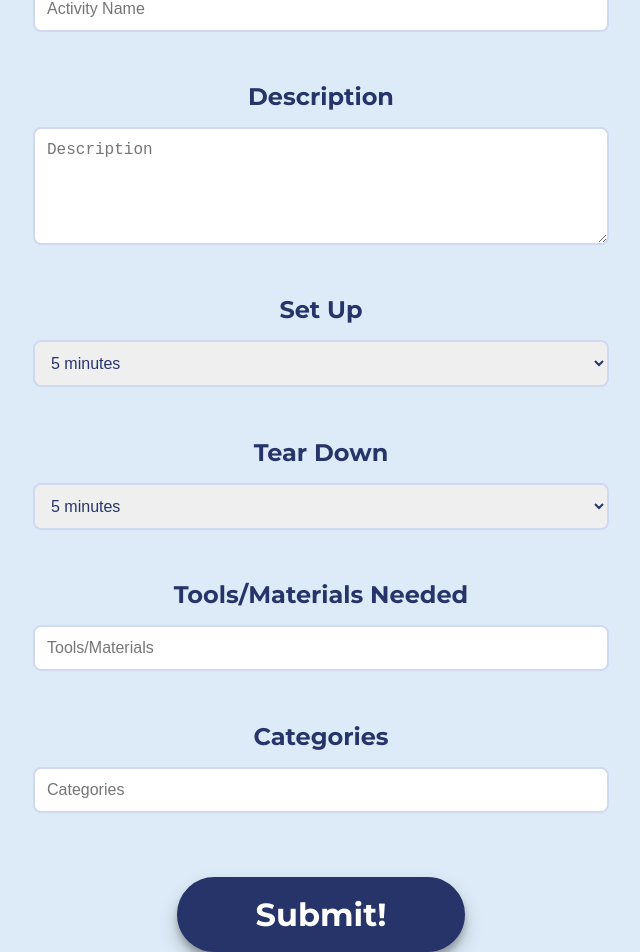
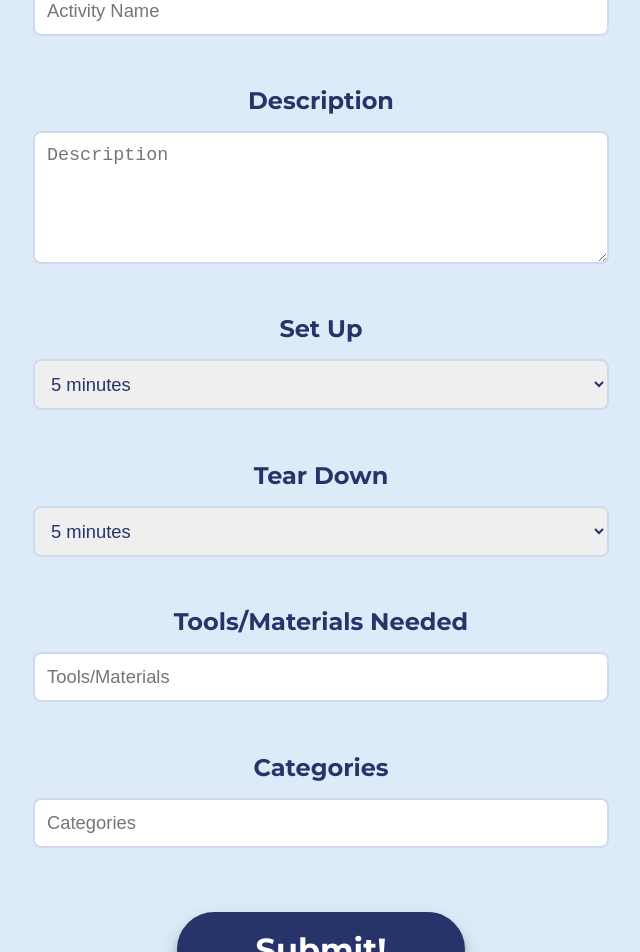
Before and after one commit to katredford/BBCM.programsDB, a React (Create React App) app in the folder client/: page /form in a window 1280 px wide. Shown: the part 855-1807 px from the top of the page, without its empty margins (319-959 px from the left). Built offline with nearby package versions, Linux system fonts and the light colour scheme.

Commit message:
style login page

```diff
--- a/client/src/components/Form/index.js
+++ b/client/src/components/Form/index.js
@@ -13,21 +13,21 @@ function ActivityForm() {
 
     return (
         <section>
-            <h1 id="form-header">Enter Activity Info</h1>
+            <h1 className="form-header">Enter Activity Info</h1>
 
-            <div id="wrapper">
+            <div className="activity-wrapper">
                 <form className="activity-form">
                     {/* activity name input */}
                     <label for="activityName">Activity Name</label>
-                    <input type="text" placeholder="Activity Name" name="activityName" id="name" class="form-input" />
+                    <input type="text" placeholder="Activity Name" name="activityName" id="name" className="form-input" />
 
                     {/* description textarea */}
                     <label for="description">Description</label>
-                    <textarea placeholder="Description" name="description" id="description" class="form-input" rows="5"/>
+                    <textarea placeholder="Description" name="description" id="description" className="form-input" rows="5"/>
 
                     {/* set up time dropdown with min ranges */}
                     <label for="set-up">Set Up</label>
-                    <select name="set-up" id="setup-time" class="form-input">
+                    <select name="set-up" id="setup-time" className="form-input">
                         <option value="5 minutes">5 minutes</option>
                         <option value="10 minutes">10 minutes</option>
                         <option value="15 minutes">15 minutes</option>
@@ -37,7 +37,7 @@ function ActivityForm() {
                     {/* tear down time dropdown with min ranges*/}
                     <label for="tearDown">Tear Down</label>
                     <select name="tearDown" className="form-input">
-                        <option value="5 minutes" className="min">5 minutes</option>
+                        <option value="5 minutes">5 minutes</option>
                         <option value="10 minutes">10 minutes</option>
                         <option value="15 minutes">15 minutes</option>
                         <option value="20 minutes">20 minutes</option>
@@ -45,11 +45,11 @@ function ActivityForm() {
 
                     {/* tools/materials needed */}
                     <label for="toolsMaterials">Tools/Materials Needed</label>
-                    <input type="input" placeholder="Tools/Materials" name="toolsMaterials" class="form-input" />
+                    <input type="input" placeholder="Tools/Materials" name="toolsMaterials" className="form-input" />
 
                     {/* category/hashtag */}
                     <label for="categories">Categories</label>
-                    <input type="input" placeholder="Categories" name="categories" class="form-input" />
+                    <input type="input" placeholder="Categories" name="categories" className="form-input" />
 
                     <button type="submit" onClick={handleSubmit}>Submit!</button>
                 </form>
--- a/client/src/index.css
+++ b/client/src/index.css
@@ -55,6 +55,7 @@ header button {
   font-family: 'Montserrat', sans-serif;
   color: white;
   transition: 0.4s;
+  cursor: pointer;
 }
 
 header button:hover {
@@ -71,6 +72,7 @@ header .login-btn {
   padding: 2.75rem;
   vertical-align: top;
   border-color: white;
+  cursor: pointer;
 }
 
 header .login-btn:hover {
@@ -119,30 +121,40 @@ header .login-btn:hover {
 }
 /* end hero styles */
 
-/* input form styles */
-#form-header, .activity-form label{
+/* input and login form styles */
+.form-header,
+.activity-form label,
+.login-header,
+.login-form label {
   color: #273469;
-
 }
 
-#form-header {
+.form-header,
+.login-header {
   padding: 1.5rem 22rem 0 22rem;
   font-size: 3rem;
   text-align: center;
 }
 
-#wrapper {
+.activity-wrapper {
   padding-left: 22rem;
   padding-right: 22rem;
 }
 
-.activity-form {
+.login-wrapper {
+  padding-left: 30rem;
+  padding-right: 30rem;
+}
+
+.activity-form,
+.login-form {
   justify-content: center;
   display: flex;
   flex-wrap: wrap;
 }
 
-.activity-form label {
+.activity-form label,
+.login-form label {
   margin: 1.15rem 0 1rem 0;
   font-size: 1.5rem;
 }
@@ -151,14 +163,15 @@ header .login-btn:hover {
   border: 2px solid #d1d9f0;
   display: block;
   padding: 0.75rem;
-  font-size: 16px;
+  font-size: 1.15rem;
   color: #273469;
   width: 100%;
   margin-bottom: 2rem;
   border-radius: 0.5rem;
 }
 
-.activity-form button {
+.activity-form button,
+.login-form button {
   margin: 2rem 0 5rem 0;
   padding: 1rem;
   width: 50%;
@@ -171,23 +184,19 @@ header .login-btn:hover {
   transition: 0.4s;
   border-style: solid;
   box-shadow: rgba(0, 0, 0, 0.19) 0px 10px 20px, rgba(0, 0, 0, 0.23) 0px 6px 6px;
-
+   cursor: pointer;
 }
 
-.min {
-  color: purple;
-}
-
-.activity-form button:hover {
+.activity-form button:hover,
+.login-form button:hover {
   color: #273469;
   background-color: #B4D2E7;
   border-color: #B4D2E7;
 }
-/* end input form styles */
+/* end input and login form styles */
 
 /* footer styles */
 #footer {
-  /* position covers up page content but we need it fixed to the bottom */
   position: absolute;
   left: 0;
   bottom: 0;
@@ -226,12 +235,12 @@ footer a:hover {
     font-size: 3rem;
   }
 
-  #wrapper {
+  .wrapper {
     padding-left: 5rem;
     padding-right: 5rem;
   }
 
-  #form-header {
+  .form-header {
     padding: 1.5rem 2rem 0 2rem;
   }
 }
--- a/client/src/pages/Login.js
+++ b/client/src/pages/Login.js
@@ -30,40 +30,47 @@ function Login(props) {
     };
 
     return (
-        <div className="container my-1 login">
-            <h2>Login</h2>
-            <form onSubmit={handleFormSubmit}>
-                <div className="flex-row space-between my-2">
+        <div>
+            <h2 className="login-header">Login</h2>
+
+            <div className="login-wrapper">
+                <form className="login-form" onSubmit={handleFormSubmit}>
                         <label htmlFor="email">Email address:</label>
                         <input
                             placeholder="youremail@test.com"
                             name="email"
                             type="email"
+                            className="form-input"
                             id="email"
                             onChange={handleChange}
                         />
-                </div>
-                <div className="flex-row space-between my-2">
+
+
+
                         <label htmlFor="pwd">Password:</label>
                         <input
                             placeholder="******"
                             name="password"
                             type="password"
+                            className="form-input"
                             id="pwd"
                             onChange={handleChange}
                         />
-                </div>
+
+
                     {
                         error ? <div>
                             <p className="error-text" >The provided credentials are incorrect</p>
                         </div> : null
                     }
-                <div className="flex-row flex-end">
+
+
                         <button type="submit">
-                        Submit
+                            Submit!
                         </button>
+
+                </form>
             </div>
-            </form>
         </div>
     );
 }
```
Lines whose indentation alone changed are shown as unchanged.
